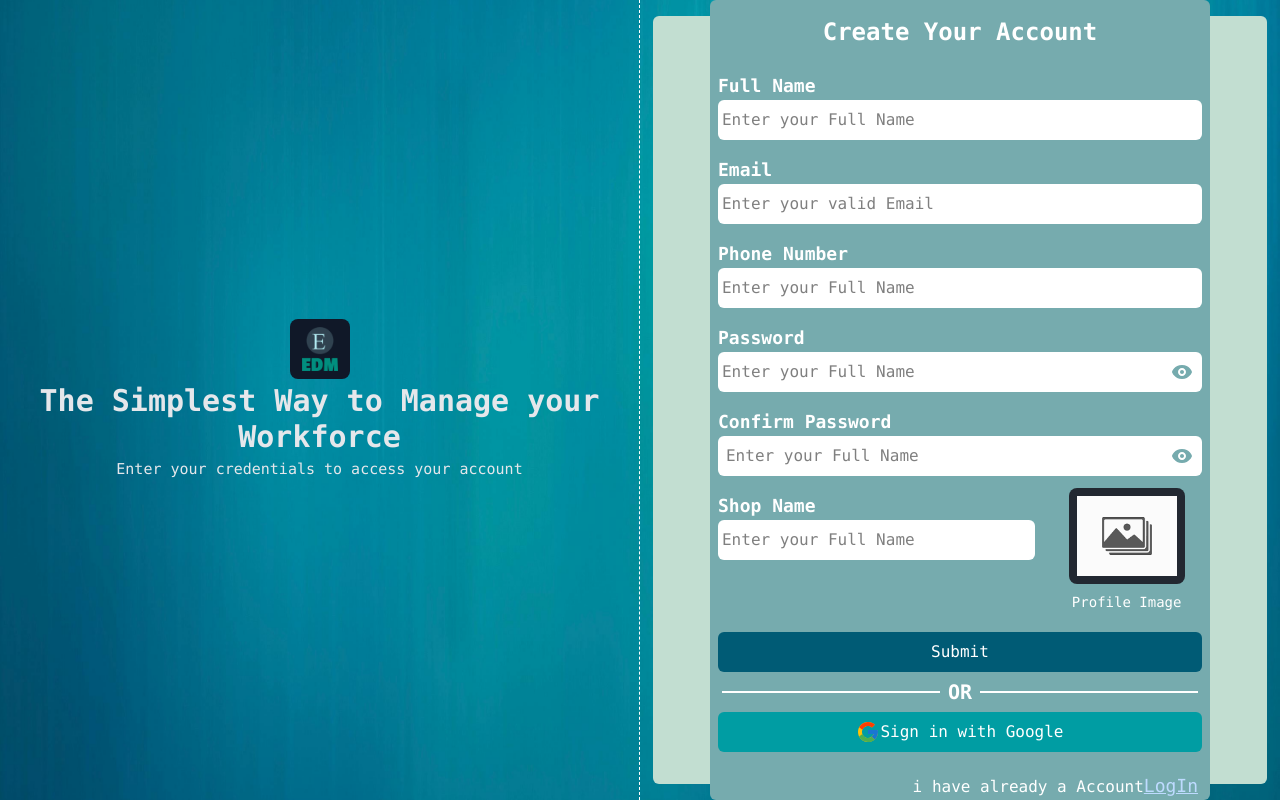
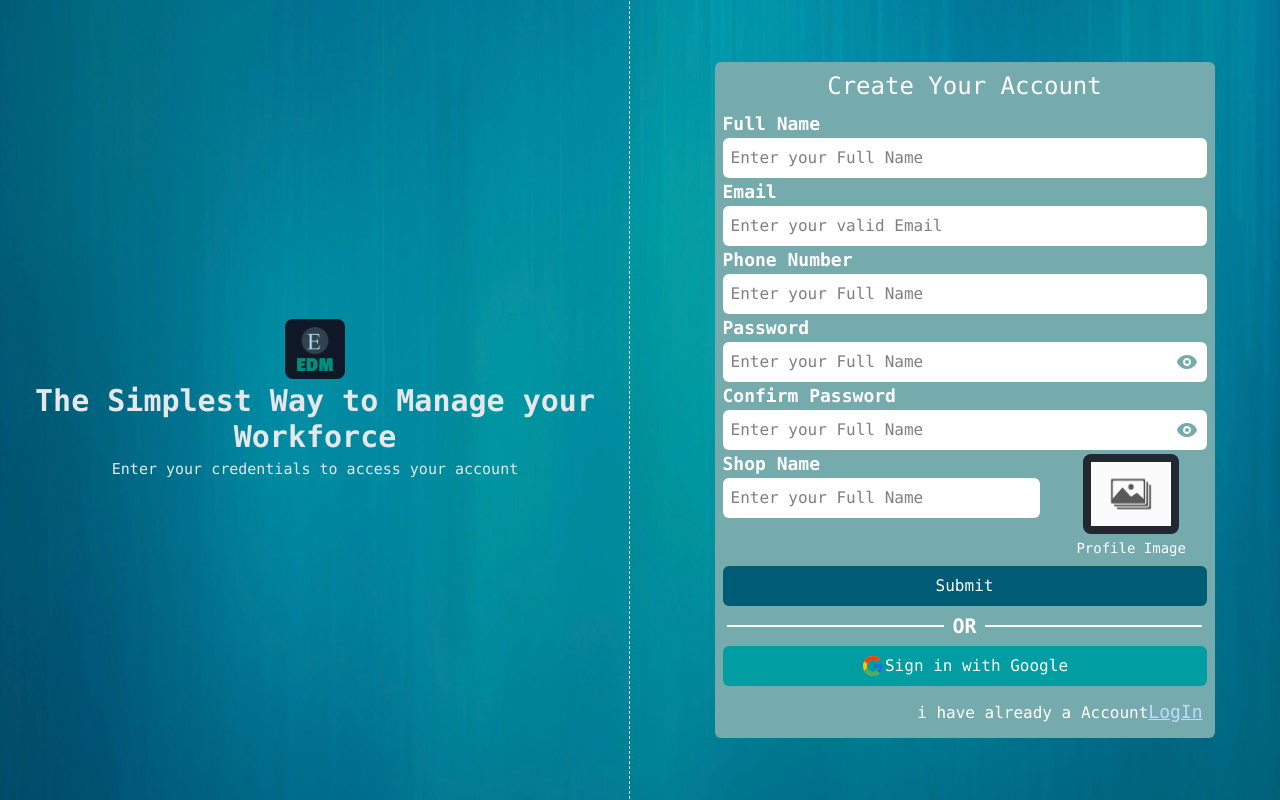
Before and after one commit to Nipol-Roy/edmDashboard, a Next.js app: page / in a window 1280 px wide. Both pictures are taken after a click on the element "SignUp". Built offline with nearby package versions, Linux system fonts and the light colour scheme.

Commit message:
fixed some bug

```diff
--- a/app/components/LogIn.jsx
+++ b/app/components/LogIn.jsx
@@ -44,20 +44,19 @@ const LogIn = () => {
   useEffect(() => {
     const user = localStorage.getItem("registerUser");
     const login = localStorage.getItem("logedIn");
-    // console.log(JSON.parse(localStorage.getItem("registerUser")))
+
     if (user) {
-      dispatch(
-        storeRegistration(JSON.parse(localStorage.getItem("registerUser"))),
-      );
+      dispatch(storeRegistration(JSON.parse(user)));
     }
     if (login) {
-      dispatch(setIsLogIn(JSON.parse(localStorage.getItem("logedIn"))));
+      dispatch(setIsLogIn(JSON.parse(login)));
     }
   }, [dispatch]);
 
   // Registration Part
   const handleRegSubmit = (e) => {
     e.preventDefault();
+    setError("")
 
     if (password != confPassword) {
       setError("does not Match your password");
@@ -105,14 +104,20 @@ const LogIn = () => {
   const handleLogInSubmit = (e) => {
     e.preventDefault();
     setLogInError("");
-    console.log(logInEmail, logInPass);
+
+
+    if (!registrationInfo) {
+    setLogInError("No account found. Please register first.");
+    return;
+  }
 
     if (logInPass !== registrationInfo?.ConfPassword) {
       setLogInError("Incorrect Password Please Try Again");
       return;
     }
-    if (logInEmail !== registrationInfo?.Email) {
-      setLogInError("Incorrect Email Please Try Again");
+
+     if (logInEmail !== registrationInfo.Email) {
+    setLogInError("Incorrect Email");
     return;
   }
 
@@ -120,7 +125,6 @@ const LogIn = () => {
       email: logInEmail,
       pass: logInPass,
     };
-
 
     localStorage.setItem("logedIn", JSON.stringify(logedInfo));
 
@@ -131,7 +135,7 @@ const LogIn = () => {
 
   return (
     <div
-      className={`w-full login h-dvh max-w-600 overflow-hidden box-border  relative `}
+      className={`w-full login h-dvh max-w-600  flex justify-center items-center overflow-hidden box-border  relative `}
     >
       {/* logIn Section */}
       <div
@@ -171,9 +175,9 @@ const LogIn = () => {
           </div>
         </div>
 
-        <div className="w-full absolute top-0 left-0 md:relative  md:w-1/2 h-full flex justify-center items-center">
-          <div className=" flex justify-center items-center bg-(--dcbtn) h-[60%] w-90 sm:w-110 rounded-md shadow-[0_4px_30px_rgba(0,0,0,0.28)]">
-            <div className="w-[80%] h-[90%] relative ">
+        <div className="w-full absolute top-0 left-0 md:relative md:w-1/2 h-full flex justify-center items-center">
+          <div className=" flex justify-center items-center bg-(--dcbtn)   w-90 sm:w-110 rounded-md shadow-[0_4px_30px_rgba(0,0,0,0.28)]">
+            <div className="w-[80%] h-full relative ">
               <div className="text-(--dctxt)  h-20 flex flex-col justify-center  items-center gap-2">
                 <div className="text-2xl font-bold">Admin Login</div>
                 <div>Sign in to Your account</div>
@@ -182,7 +186,7 @@ const LogIn = () => {
                 <form
                   action=""
                   onSubmit={(e) => handleLogInSubmit(e)}
-                  className="gap-4 flex flex-col "
+                  className="gap-2 flex flex-col "
                 >
                   <div>
                     <label htmlFor="" className="text-lg text-white">
@@ -201,6 +205,11 @@ const LogIn = () => {
                         className="outline-none  text-md w-full p-2"
                       />
                     </div>
+                    {/* <p
+                      className={`${logInError ? "block" : "hidden"} text-red-600 py-1 font-medium`}
+                    >
+                      {logInError}
+                    </p> */}
                   </div>
 
                   <div>
@@ -261,7 +270,7 @@ const LogIn = () => {
                 </button>
               </div>
 
-              <div className="p-2 w-full flex justify-end items-center absolute bottom-0 right-0 text-white">
+              <div className="p-2 w-full flex justify-end items-center text-white">
                 I don't have account
                 <span
                   onClick={() => setRegistration(!registration)}
@@ -278,7 +287,9 @@ const LogIn = () => {
 
       {/* registration Section start */}
 
-      <div className={`${registration === true ? "flex" : "hidden"}  `}>
+      <div
+        className={`${registration === true ? "flex" : "hidden"} border h-full `}
+      >
         <div className="w-full h-full absolute top-0 left-0 login">
           <Image
             src={bgImage}
@@ -286,8 +297,8 @@ const LogIn = () => {
             className="w-full  h-full object-cover object-center"
           />
         </div>
-        <div className="w-full  h-screen z-5 flex flex-col md:flex-row justify-start md:justify-center items-center">
-          <div className="w-full md:w-1/2 md:border-r md:border-dashed md:border-white h-[18%] flex justify-center items-center md:h-full">
+        <div className="w-full     relative z-5 flex flex-col md:flex-row  gap-5 ">
+          <div className="w-full md:w-1/2 md:border-r md:border-dashed md:border-white  flex justify-start md:justify-center items-start md:items-center ">
             <div className=" flex flex-col justify-center items-center gap-1">
               <div className="w-15 h-15">
                 <Image
@@ -304,17 +315,14 @@ const LogIn = () => {
               </p>
             </div>
           </div>
-          <div className="w-full md:w-1/2  h-full flex justify-center items-center ">
-            <div className="w-[96%] h-[96%] relative   bg-(--lcbtn) rounded-md flex justify-center items-center">
-              <div className="sm:w-100 relative h-full sm:h-[93%] w-full  bg-(--dcbtn) rounded-md overflow-hidden   xl:w-125 xl:h-200  ">
-                <div className=" text-2xl flex flex-col  py-4 justify-start  items-center">
-                  <div className=" text-2xl font-bold text-white">
+          <div className="w-full md:w-1/2  relative   flex justify-center items-center overflow-auto">
+            <div className="sm:w-100 relative    bg-(--dcbtn) rounded-md    xl:w-125  ">
+              <div className=" text-xl md:text-2xl p-2 text-white flex flex-col   justify-center  items-center">
                 Create Your Account
-                  </div>
               </div>
               <form action="" onSubmit={(e) => handleRegSubmit(e)}>
                 {/* Full Name */}
-                  <div className="flex flex-col p-2">
+                <div className="flex flex-col px-2 ">
                   <label htmlFor="" className="text-lg font-bold text-white">
                     Full Name
                   </label>
@@ -323,7 +331,7 @@ const LogIn = () => {
                     required
                     minLength={2}
                     maxLength={30}
-                      className="outline-none p-1 py-2 rounded-md  bg-white  w-full"
+                    className="outline-none  rounded-md bg-white p-2  w-full"
                     placeholder="Enter your Full Name"
                     name="FullName"
                     value={fullName}
@@ -332,49 +340,38 @@ const LogIn = () => {
                 </div>
                 {/* Email */}
                 <div className="grid grid-cols-2 md:grid-cols-1">
-                    <div className="flex flex-col  p-2">
-                      <label
-                        htmlFor=""
-                        className="text-lg font-bold text-white"
-                      >
+                  <div className="flex flex-col  px-2">
+                    <label htmlFor="" className="text-lg font-bold text-white">
                       Email
                     </label>
                     <input
                       type="email"
                       required
                       value={email}
-                        className="outline-none p-1 py-2 rounded-md bg-white  w-full"
+                      className="outline-none p-2  rounded-md bg-white  w-full"
                       placeholder="Enter your valid Email"
                       name="Email"
                       onChange={(e) => setEmail(e.target.value)}
                     />
                   </div>
                   {/* Phone Number */}
-                    <div className="flex flex-col p-2">
-                      <label
-                        htmlFor=""
-                        className="text-lg font-bold text-white"
-                      >
+                  <div className="flex flex-col px-2">
+                    <label htmlFor="" className="text-lg font-bold text-white">
                       Phone Number
                     </label>
                     <input
                       value={phone}
                       required
                       type="number"
-                        className="outline-none p-1 py-2 rounded-md bg-white  w-full"
+                      className="outline-none p-2 rounded-md bg-white  w-full"
                       placeholder="Enter your Full Name"
                       name="PhoneNumber"
                       onChange={(e) => setPhone(e.target.value)}
                     />
-                      <p
-                        className={`${error ? "block" : "hidden"} text-red-600 py-1 font-medium`}
-                      >
-                        {error}
-                      </p>
                   </div>
                 </div>
                 {/* Password */}
-                  <div className="flex flex-col p-2">
+                <div className="flex flex-col px-2">
                   <label htmlFor="" className="text-lg font-bold text-white">
                     Password
                   </label>
@@ -385,7 +382,7 @@ const LogIn = () => {
                       required
                       value={password}
                       type={`${regHidePassword ? "text" : "password"}`}
-                        className="outline-none p-1 py-2 rounded-md   w-full"
+                      className="outline-none p-2 rounded-md   w-full"
                       placeholder="Enter your Full Name"
                       name="Password"
                       onChange={(e) => setPassword(e.target.value)}
@@ -404,7 +401,7 @@ const LogIn = () => {
                   </p>
                 </div>
                 {/* Confirm Password */}
-                  <div className="flex  flex-col p-2">
+                <div className="flex  flex-col px-2">
                   <label htmlFor="" className="text-lg font-bold text-white">
                     Confirm Password
                   </label>
@@ -435,18 +432,15 @@ const LogIn = () => {
                 </div>
                 {/* Shop Name */}
                 <div className="grid  relative grid-cols-3 ">
-                    <div className="flex flex-col col-span-2 p-2">
-                      <label
-                        htmlFor=""
-                        className="text-lg font-bold text-white"
-                      >
+                  <div className="flex flex-col col-span-2 px-2">
+                    <label htmlFor="" className="text-lg font-bold text-white">
                       Shop Name
                     </label>
                     <input
                       required
                       value={shopName}
                       type="text"
-                        className="outline-none p-1 py-2 rounded-md bg-white  w-full"
+                      className="outline-none p-2 rounded-md bg-white  w-full"
                       placeholder="Enter your Full Name"
                       name="ShopName"
                       onChange={(e) => setShopName(e.target.value)}
@@ -460,14 +454,10 @@ const LogIn = () => {
                     >
                       <Image
                         src={ImageIcon}
-                          className="h-20 w-25 object-cover object-center "
+                        className="h-16 w-20 object-cover object-center "
                       />
                     </label>
-                      <div
-                        className={`text-white py-2 ${error ? "text-red-600" : ""}`}
-                      >
-                        Profile Image
-                      </div>
+                    <div className="text-white py-1 ">Profile Image</div>
                     <input
                       type="file"
                       accept="image/*"
@@ -480,10 +470,10 @@ const LogIn = () => {
                   </div>
                 </div>
 
-                  <div className=" w-full p-2 flex flex-col  ">
+                <div className=" w-full px-2 flex flex-col  ">
                   <button
                     className="text-white  rounded-md cursor-pointer hover:scale-101 transition
-                   w-full py-2 hover:shadow-[0_4px_10px_rgba(0,0,0,0.28)] bg-[#005B75]   "
+                   w-full py-1 md:py-2 hover:shadow-[0_4px_10px_rgba(0,0,0,0.28)] bg-[#005B75]   "
                   >
                     Submit
                   </button>
@@ -493,13 +483,13 @@ const LogIn = () => {
                     <div className="text-xl font-bold p-2">OR</div>
                     <div className="w-[45%] h-0.2 border"></div>
                   </div>
-                    <button className="flex justify-center cursor-pointer items-center  text-md  w-full py-2 hover:scale-102 transition rounded-md  hover:shadow-[0_4px_10px_rgba(0,0,0,0.28)] text-white bg-[#009DA3] ">
+                  <button className="flex justify-center cursor-pointer items-center  text-md  w-full py-1 md:py-2 hover:scale-102 transition rounded-md  hover:shadow-[0_4px_10px_rgba(0,0,0,0.28)] text-white bg-[#009DA3] ">
                     <FcGoogle className="text-2xl" /> Sign in with Google
                   </button>
                 </div>
               </form>
 
-                <div className="w-full absolute bottom-0 text-right px-3 text-white ">
+              <div className="w-full p-3 text-right  text-white ">
                 i have already a Account
                 <span
                   onClick={() => setRegistration(!registration)}
@@ -512,7 +502,6 @@ const LogIn = () => {
           </div>
         </div>
       </div>
-      </div>
 
       {/* registration section end */}
     </div>
--- a/app/page.js
+++ b/app/page.js
@@ -7,14 +7,14 @@ import { useSelector } from "react-redux";
 
 
 const page = () => {
-  const { loginInfo,registrationInfo } = useSelector(
+  const { loginInfo} = useSelector(
     (state) => state.Login,
   );
 
   return (
     <div className="font-mono">
       <div>
-        {loginInfo && registrationInfo ? (
+        {loginInfo  ? (
           <MainComponent />
         ) : (
           <LogIn />
```
Lines whose indentation alone changed are shown as unchanged.
